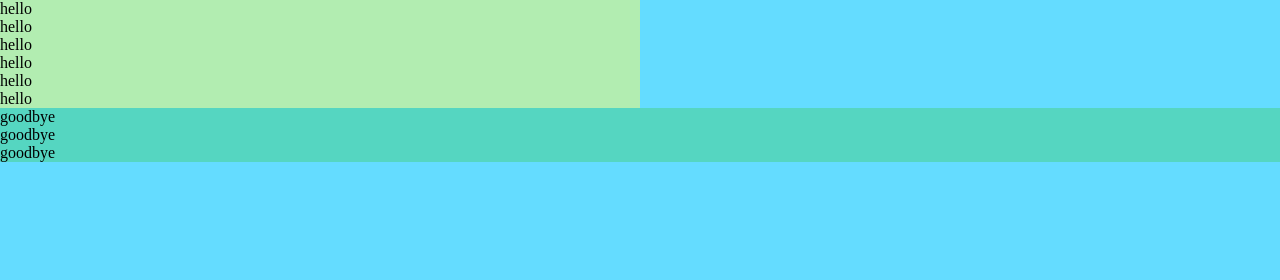
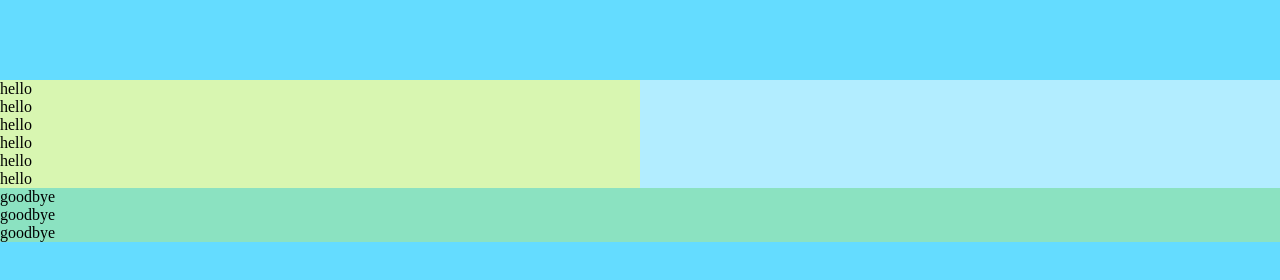
Before and after one commit to AditiSurana/Core-Interaction, a plain HTML site: page Week04/positioning/index.html in a window 1280 px wide. Drawn offline with Linux system fonts and the light colour scheme.

Commit message:
clarified examples; added resources

```diff
--- a/Week04/positioning/style.css
+++ b/Week04/positioning/style.css
@@ -5,9 +5,17 @@ html {
     /* teal */
 }
 
+.everything {
+	margin-top: 80px;
+	position: relative;
+	background: rgba(255,255,255, 0.5);
+	/* white */
+}
+
 .wrapper {
-/*	try uncommenting this next chunk to see the
-"absolutely relative" effect: */
+/*	try uncommenting this next chunk to see what
+"absolute" does with respect to its parent
+-- this is the "absolutely relative" idea */
 
 /*    position: absolute;
     width: 100%;
@@ -21,14 +29,12 @@ html {
 .basic {
     background: rgba(255, 255, 100, 0.5);
     /* yellow */
-    position: relative;
     width: 50%;
     height: 30%;
 }
 
 .special {
-	position: relative;
 	height: 50%;
 	/* each div is 50% the height of .wrapper, which is
-	set to be 100% of the screen */
+	set to be 100% of its parent, ".everything" */
 }
```
Also changed, not shown: Week04/resources.txt (added).
